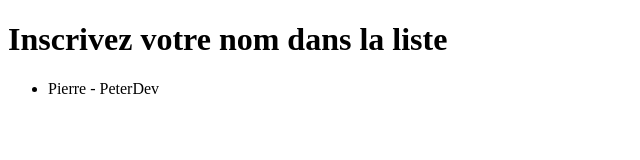
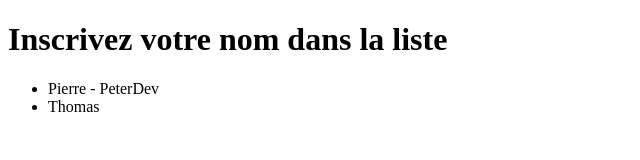
Before and after one commit to PierreDenaes/gitCollab, a plain HTML site: page index.html in a window 1280 px wide. Shown: the full height of the page, 0-640 px from the left. Drawn offline with Linux system fonts and the light colour scheme.

Commit message:
ajout du nom

```diff
--- a/index.html
+++ b/index.html
@@ -10,6 +10,7 @@
     <h1>Inscrivez votre nom dans la liste</h1>
     <ul>
         <li>Pierre - PeterDev</li>
+        <li>Thomas</li>
     </ul>
 </body>
 </html>
```
